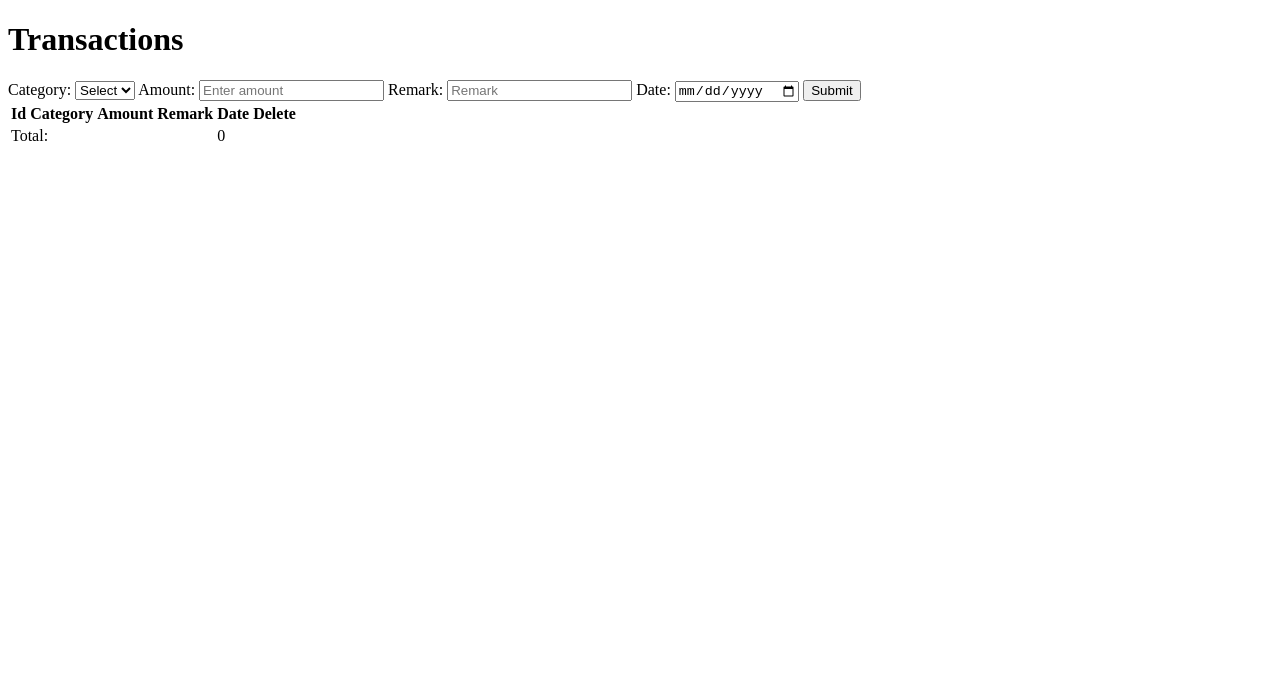
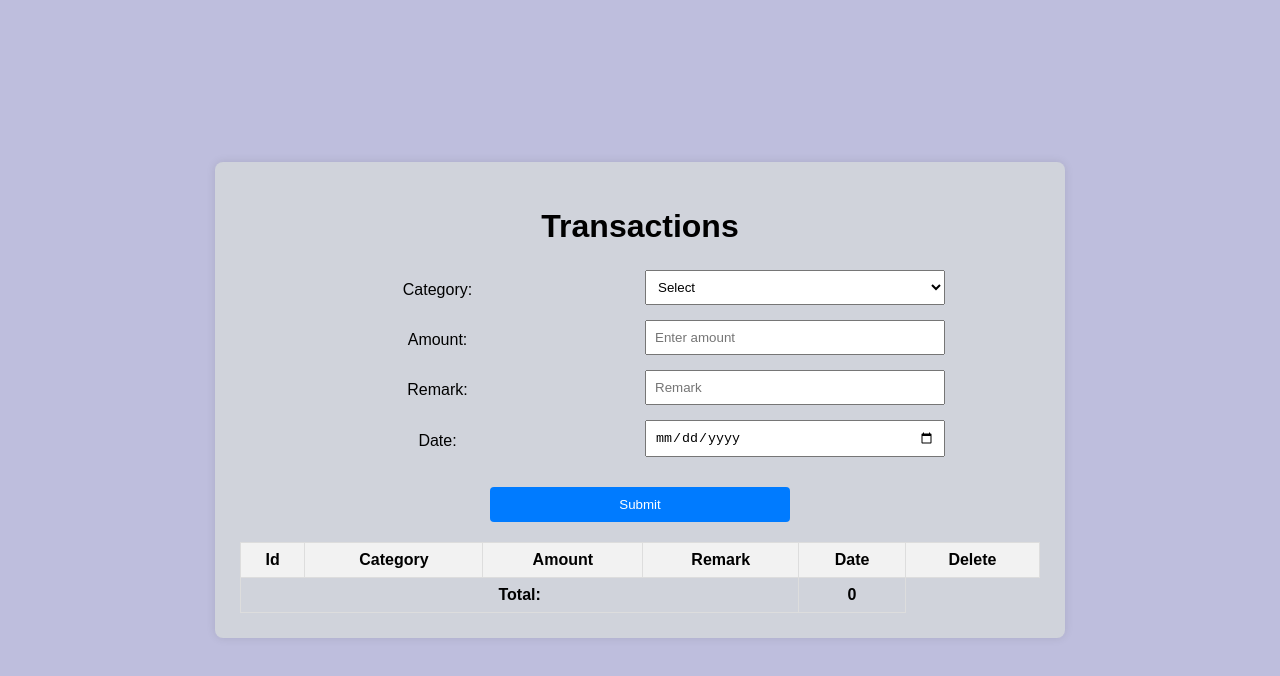
Before and after one commit to ShahHetvi24/BankingSystem, a website: page index.html in a window 1280 px wide. Drawn offline with Linux system fonts and the light colour scheme; no server answers.

Commit message:
Added Alignment

```diff
--- a/index.html
+++ b/index.html
@@ -4,6 +4,7 @@
     <meta charset="UTF-8">
     <meta name="viewport" content="width=device-width, initial-scale=1.0">
     <title>Banking System</title>
+    <link rel="stylesheet" href="./style.css">
 </head>
 <body>
     <div class="container">
--- /dev/null
+++ b/style.css
@@ -0,0 +1,90 @@
+body {
+    font-family: Arial, sans-serif;
+    display: flex;
+    justify-content: center;
+    align-items: center;
+    height: 100vh;
+    margin: 0;
+    background-color: #bebedd;
+}
+
+.container {
+    text-align: center;
+    background: #d0d3db;
+    padding: 25px;
+    border-radius: 8px;
+    box-shadow: 0 0 10px rgba(0, 0, 0, 0.1);
+    max-width: 800px;
+    width: 100%;
+}
+
+h1 {
+    margin-bottom: 20px;
+}
+
+form {
+    display: grid;
+    grid-template-columns: 1fr 1fr;
+    gap: 10px;
+    align-items: center;
+}
+
+label {
+    margin-top: 10px;
+}
+
+input, select {
+    margin-top: 5px;
+    padding: 8px;
+    width: 100%;
+    max-width: 300px;
+    box-sizing: border-box;
+}
+
+input[type="submit"] {
+    margin-top: 20px;
+    cursor: pointer;
+    background-color: #007BFF;
+    color: white;
+    border: none;
+    border-radius: 4px;
+    padding: 10px 20px;
+    grid-column: span 2;
+    justify-self: center;
+}
+
+input[type="submit"]:hover {
+    background-color: #0056b3;
+}
+
+table {
+    margin-top: 20px;
+    width: 100%;
+    border-collapse: collapse;
+}
+
+th, td {
+    border: 1px solid #ddd;
+    padding: 8px;
+}
+
+th {
+    background-color: #f2f2f2;
+}
+
+tfoot {
+    font-weight: bold;
+}
+
+.delete {
+    background-color: red;
+    color: white;
+    border: none;
+    padding: 5px 10px;
+    cursor: pointer;
+    border-radius: 4px;
+}
+
+.delete:hover {
+    background-color: darkred;
+}
```
